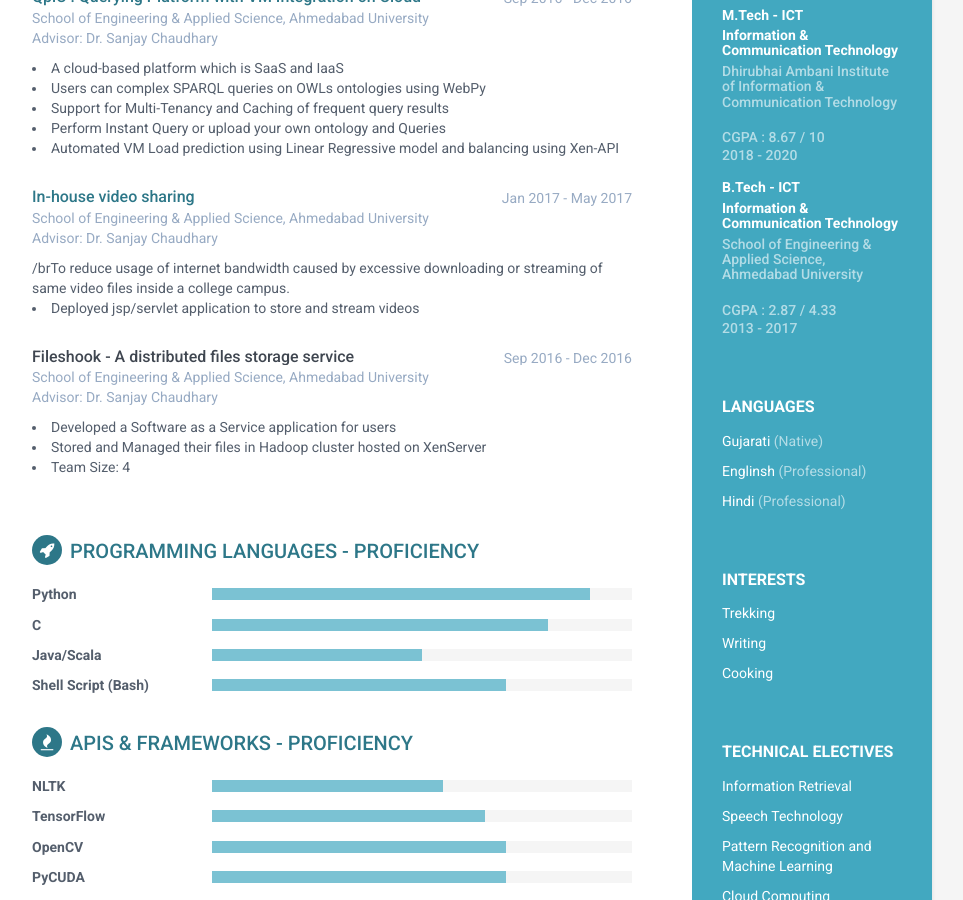
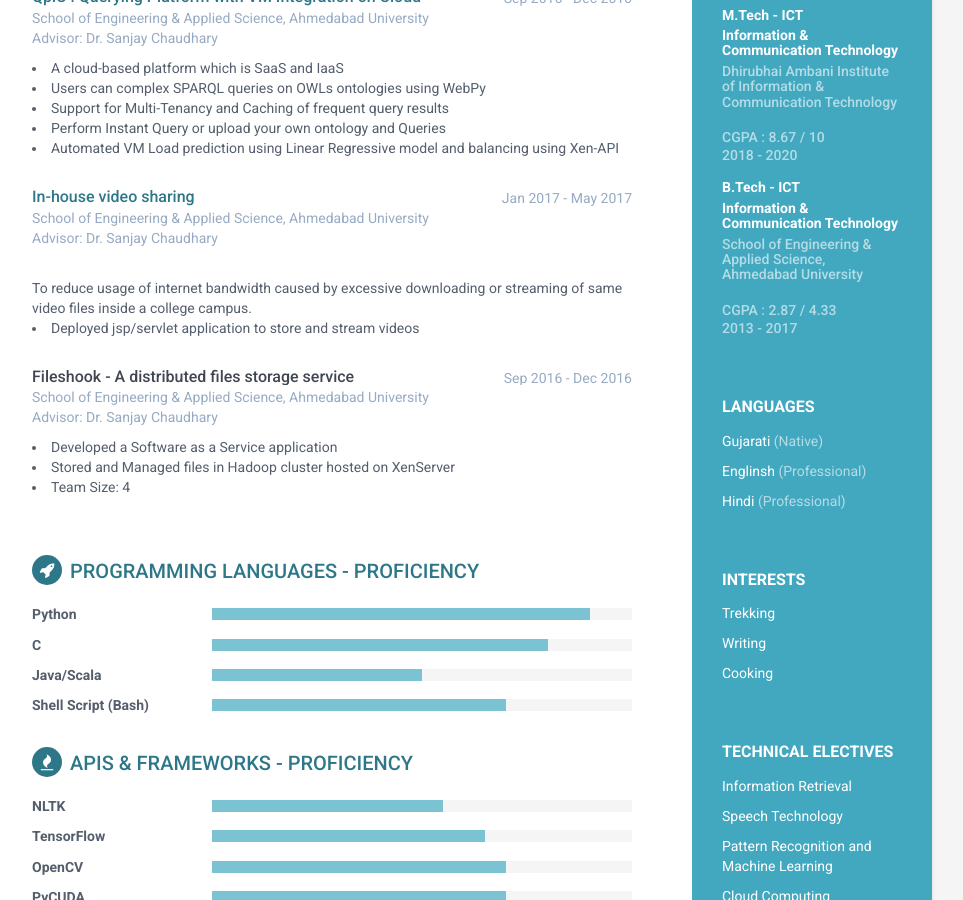
Before and after one commit to ashikkapadiya/ashikkapadiya.github.io, a Jekyll site: the page built from index.html, in a window 1280 px wide and 900 px high, scrolled down 670 px. Shown: the whole window, without its empty margins (188-1151 px from the left). Built offline with Jekyll 4.4.1, drawn with Linux system fonts in a browser that asks for light colours.

Commit message:
Update projects.html

```diff
--- a/_includes/projects.html
+++ b/_includes/projects.html
@@ -34,7 +34,7 @@
             </div>
         </div><!--//meta-->
         <div class="details">
-            /brTo reduce usage of internet bandwidth caused by excessive downloading or streaming
+            <br>To reduce usage of internet bandwidth caused by excessive downloading or streaming
 of same video files inside a college campus.
           <li>Deployed jsp/servlet application to store and stream videos</li>
         </div><!--//details-->
@@ -52,8 +52,8 @@ of same video files inside a college campus.
         </div><!--//meta-->
         <div class="details">
 
-            <li>Developed a Software as a Service application for users</li>
-            <li>Stored and Managed their files in Hadoop cluster hosted on XenServer</li>
+            <li>Developed a Software as a Service application</li>
+            <li>Stored and Managed files in Hadoop cluster hosted on XenServer</li>
             <li>Team Size: 4</li>
         </div><!--//details-->
     </div><!--//item-->
```
